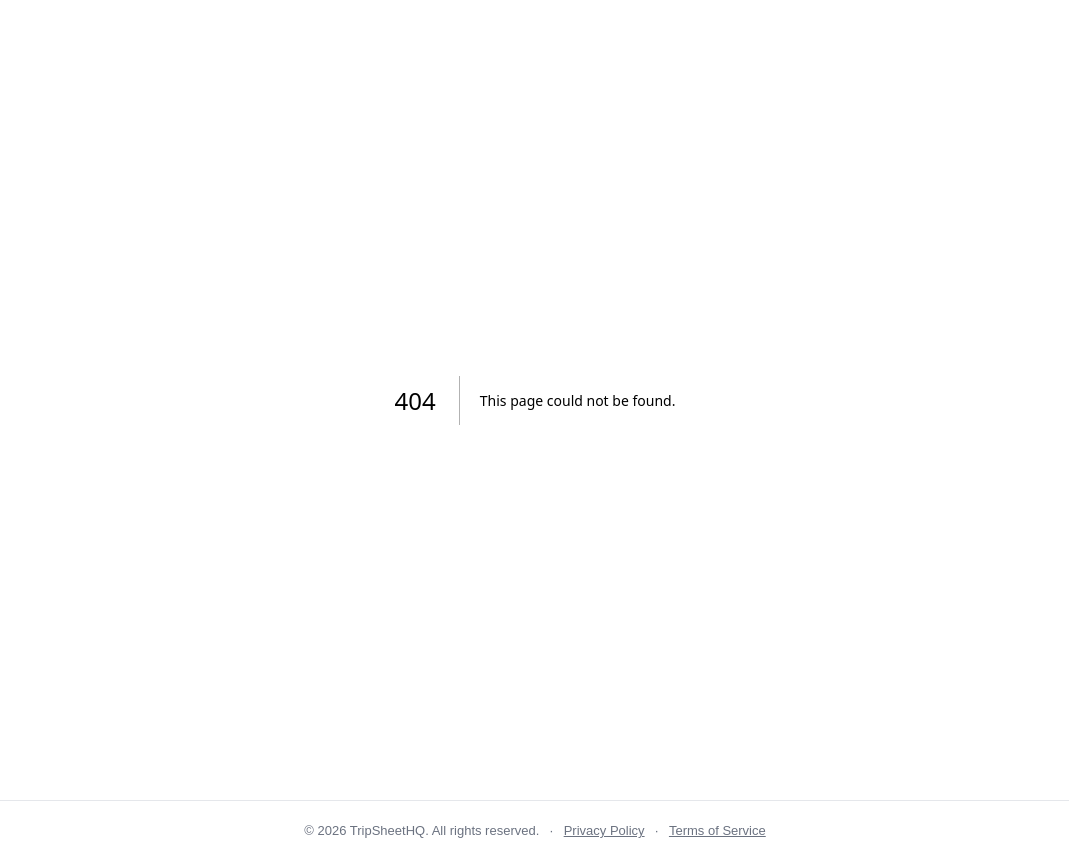
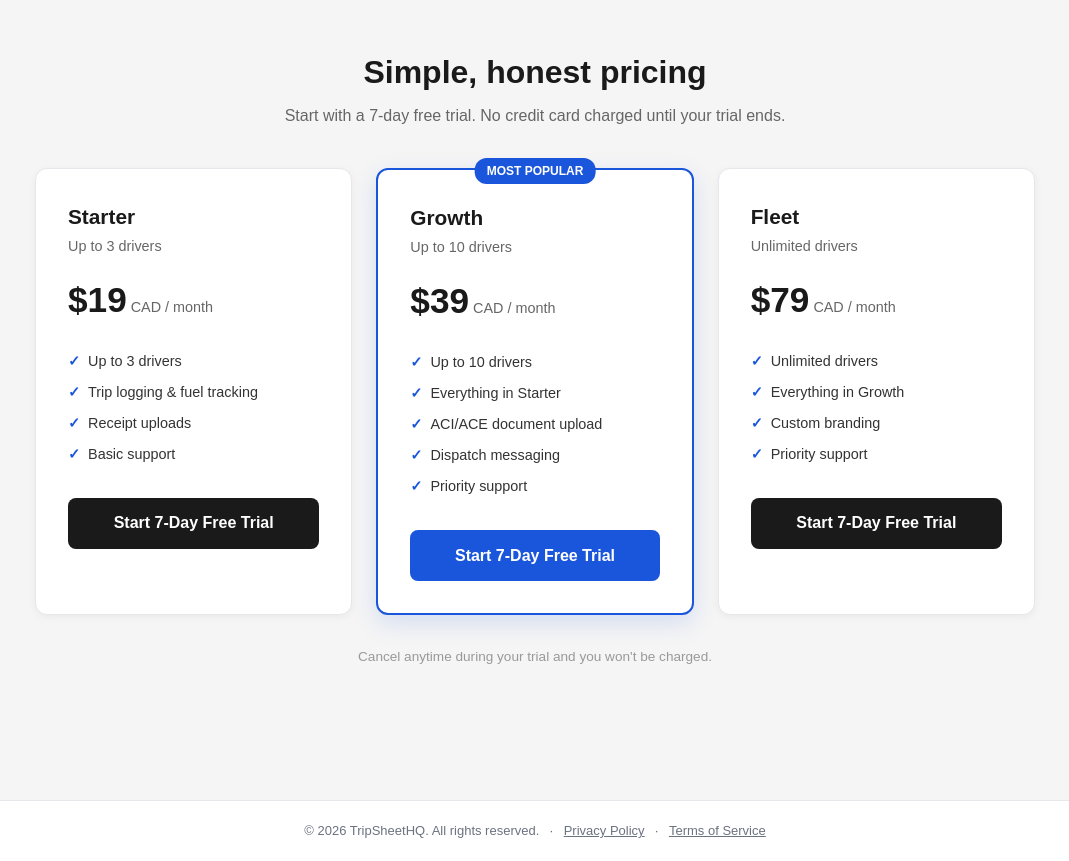
Before and after one commit to Shepherdai007/tripsheetHQ, a Next.js app: page /pricing in a window 1280 px wide. Before the commit this address had no page. Shown: the whole page, without its empty margins (105-1174 px from the left). Built offline with nearby package versions, Linux system fonts and the light colour scheme.

Commit message:
Add pricing page and Stripe checkout session with 7-day trial

```diff
--- a/package.json
+++ b/package.json
@@ -9,13 +9,15 @@
     "lint": "eslint"
   },
   "dependencies": {
+    "@stripe/stripe-js": "^9.13.0",
     "firebase": "^12.17.1",
     "firebase-admin": "^14.2.0",
     "jspdf": "^4.2.1",
     "next": "16.3.0",
     "react": "19.2.8",
     "react-dom": "19.2.8",
-    "resend": "^6.19.0"
+    "resend": "^6.19.0",
+    "stripe": "^22.5.0"
   },
   "devDependencies": {
     "@tailwindcss/postcss": "^4",
--- /dev/null
+++ b/src/app/api/create-checkout-session/route.js
@@ -0,0 +1,39 @@
+import { NextResponse } from "next/server";
+import Stripe from "stripe";
+
+const stripe = new Stripe(process.env.STRIPE_SECRET_KEY);
+
+export async function POST(request) {
+  try {
+    const { priceId, companyId, userId } = await request.json();
+
+    if (!priceId || !companyId || !userId) {
+      return NextResponse.json({ error: "Missing required fields." }, { status: 400 });
+    }
+
+    const origin = request.headers.get("origin") || "https://tripsheet-hq.vercel.app";
+
+    const session = await stripe.checkout.sessions.create({
+      mode: "subscription",
+      line_items: [{ price: priceId, quantity: 1 }],
+      subscription_data: {
+        trial_period_days: 7,
+        metadata: {
+          companyId,
+          userId,
+        },
+      },
+      metadata: {
+        companyId,
+        userId,
+      },
+      success_url: `${origin}/admin?checkout=success`,
+      cancel_url: `${origin}/pricing?checkout=cancelled`,
+    });
+
+    return NextResponse.json({ url: session.url });
+  } catch (err) {
+    console.error("Stripe checkout session error:", err);
+    return NextResponse.json({ error: "Could not start checkout. Please try again." }, { status: 500 });
+  }
+}
--- /dev/null
+++ b/src/app/pricing/page.js
@@ -0,0 +1,197 @@
+"use client";
+
+import { useState } from "react";
+import { useRouter } from "next/navigation";
+import { onAuthStateChanged } from "firebase/auth";
+import { doc, getDoc } from "firebase/firestore";
+import { auth, db } from "@/lib/firebase";
+
+const PLANS = [
+  {
+    id: "starter",
+    name: "Starter",
+    price: "$19",
+    period: "CAD / month",
+    description: "Up to 3 drivers",
+    features: ["Up to 3 drivers", "Trip logging & fuel tracking", "Receipt uploads", "Basic support"],
+    priceId: "price_1U596A3OTOyp0aV0oRZRiBgT",
+  },
+  {
+    id: "growth",
+    name: "Growth",
+    price: "$39",
+    period: "CAD / month",
+    description: "Up to 10 drivers",
+    features: ["Up to 10 drivers", "Everything in Starter", "ACI/ACE document upload", "Dispatch messaging", "Priority support"],
+    priceId: "price_1U599V3OTOyp0aV0GXNxlFj2",
+    highlighted: true,
+  },
+  {
+    id: "fleet",
+    name: "Fleet",
+    price: "$79",
+    period: "CAD / month",
+    description: "Unlimited drivers",
+    features: ["Unlimited drivers", "Everything in Growth", "Custom branding", "Priority support"],
+    priceId: "price_1U59An3OTOyp0aV0JGOhtGXU",
+  },
+];
+
+export default function PricingPage() {
+  const router = useRouter();
+  const [loadingPlan, setLoadingPlan] = useState(null);
+  const [error, setError] = useState("");
+
+  const handleSelectPlan = async (priceId, planId) => {
+    setError("");
+    setLoadingPlan(planId);
+
+    onAuthStateChanged(auth, async (user) => {
+      if (!user) {
+        router.push("/login");
+        return;
+      }
+
+      const userDoc = await getDoc(doc(db, "users", user.uid));
+      if (!userDoc.exists() || userDoc.data().role !== "admin") {
+        setError("Only company admins can manage billing. Please log in as an admin.");
+        setLoadingPlan(null);
+        return;
+      }
+
+      const companyId = userDoc.data().companyId;
+
+      try {
+        const res = await fetch("/api/create-checkout-session", {
+          method: "POST",
+          headers: { "Content-Type": "application/json" },
+          body: JSON.stringify({ priceId, companyId, userId: user.uid }),
+        });
+
+        const data = await res.json();
+
+        if (data.url) {
+          window.location.href = data.url;
+        } else {
+          setError(data.error || "Something went wrong. Please try again.");
+          setLoadingPlan(null);
+        }
+      } catch (err) {
+        setError("Something went wrong. Please try again.");
+        setLoadingPlan(null);
+      }
+    });
+  };
+
+  return (
+    <div style={{ minHeight: "100vh", backgroundColor: "#f5f5f5", padding: "3rem 1.5rem" }}>
+      <div style={{ maxWidth: "1000px", margin: "0 auto" }}>
+        <h1 style={{ fontSize: "2rem", fontWeight: "bold", textAlign: "center", color: "#1a1a1a", marginBottom: "0.5rem" }}>
+          Simple, honest pricing
+        </h1>
+        <p style={{ textAlign: "center", color: "#666", fontSize: "1rem", marginBottom: "2.5rem" }}>
+          Start with a 7-day free trial. No credit card charged until your trial ends.
+        </p>
+
+        {error && (
+          <p style={{ textAlign: "center", color: "#d32f2f", fontSize: "0.9rem", marginBottom: "1.5rem" }}>
+            {error}
+          </p>
+        )}
+
+        <div
+          style={{
+            display: "grid",
+            gridTemplateColumns: "repeat(auto-fit, minmax(260px, 1fr))",
+            gap: "1.5rem",
+          }}
+        >
+          {PLANS.map((plan) => (
+            <div
+              key={plan.id}
+              style={{
+                backgroundColor: "white",
+                borderRadius: "12px",
+                padding: "2rem",
+                border: plan.highlighted ? "2px solid #1a56db" : "1px solid #e5e7eb",
+                boxShadow: plan.highlighted ? "0 8px 24px rgba(26,86,219,0.15)" : "0 2px 8px rgba(0,0,0,0.05)",
+                position: "relative",
+              }}
+            >
+              {plan.highlighted && (
+                <span
+                  style={{
+                    position: "absolute",
+                    top: "-12px",
+                    left: "50%",
+                    transform: "translateX(-50%)",
+                    backgroundColor: "#1a56db",
+                    color: "white",
+                    fontSize: "0.75rem",
+                    fontWeight: "700",
+                    padding: "0.25rem 0.75rem",
+                    borderRadius: "12px",
+                  }}
+                >
+                  MOST POPULAR
+                </span>
+              )}
+
+              <h2 style={{ fontSize: "1.3rem", fontWeight: "700", color: "#1a1a1a", marginBottom: "0.25rem" }}>
+                {plan.name}
+              </h2>
+              <p style={{ fontSize: "0.9rem", color: "#666", marginBottom: "1rem" }}>{plan.description}</p>
+
+              <div style={{ marginBottom: "1.5rem" }}>
+                <span style={{ fontSize: "2.2rem", fontWeight: "800", color: "#1a1a1a" }}>{plan.price}</span>
+                <span style={{ fontSize: "0.9rem", color: "#666" }}> {plan.period}</span>
+              </div>
+
+              <ul style={{ listStyle: "none", padding: 0, marginBottom: "2rem" }}>
+                {plan.features.map((feature) => (
+                  <li
+                    key={feature}
+                    style={{
+                      fontSize: "0.9rem",
+                      color: "#333",
+                      marginBottom: "0.6rem",
+                      display: "flex",
+                      alignItems: "flex-start",
+                      gap: "0.5rem",
+                    }}
+                  >
+                    <span style={{ color: "#1a56db", fontWeight: "700" }}>✓</span>
+                    {feature}
+                  </li>
+                ))}
+              </ul>
+
+              <button
+                onClick={() => handleSelectPlan(plan.priceId, plan.id)}
+                disabled={loadingPlan !== null}
+                style={{
+                  width: "100%",
+                  padding: "0.85rem",
+                  backgroundColor: plan.highlighted ? "#1a56db" : "#1a1a1a",
+                  color: "white",
+                  border: "none",
+                  borderRadius: "8px",
+                  fontSize: "1rem",
+                  fontWeight: "600",
+                  cursor: loadingPlan !== null ? "not-allowed" : "pointer",
+                  opacity: loadingPlan !== null && loadingPlan !== plan.id ? 0.5 : 1,
+                }}
+              >
+                {loadingPlan === plan.id ? "Loading..." : "Start 7-Day Free Trial"}
+              </button>
+            </div>
+          ))}
+        </div>
+
+        <p style={{ textAlign: "center", color: "#999", fontSize: "0.85rem", marginTop: "2rem" }}>
+          Cancel anytime during your trial and you won&apos;t be charged.
+        </p>
+      </div>
+    </div>
+  );
+}
```
Also changed, not shown: 1 other file (tests, documents, lock files or other folders).
